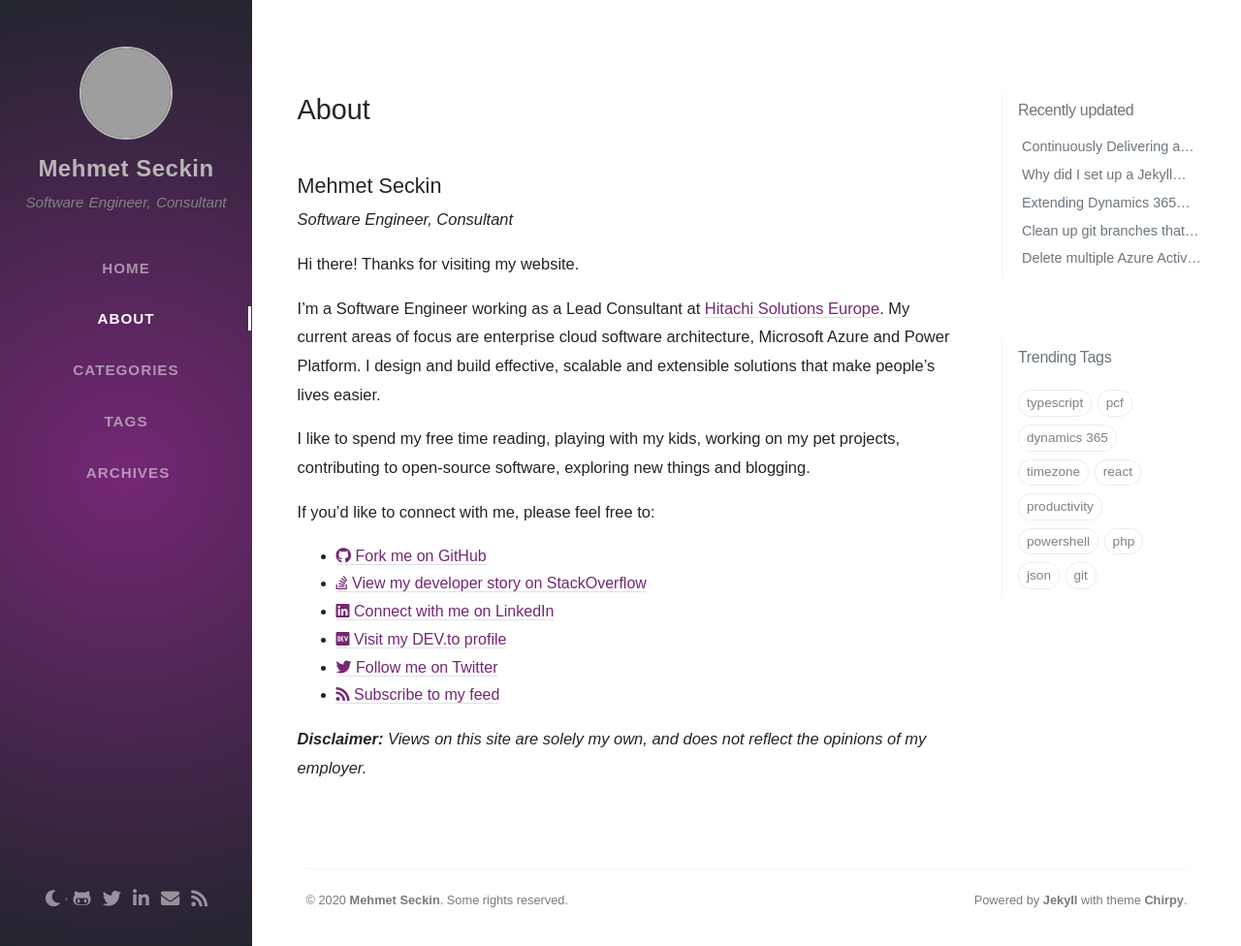
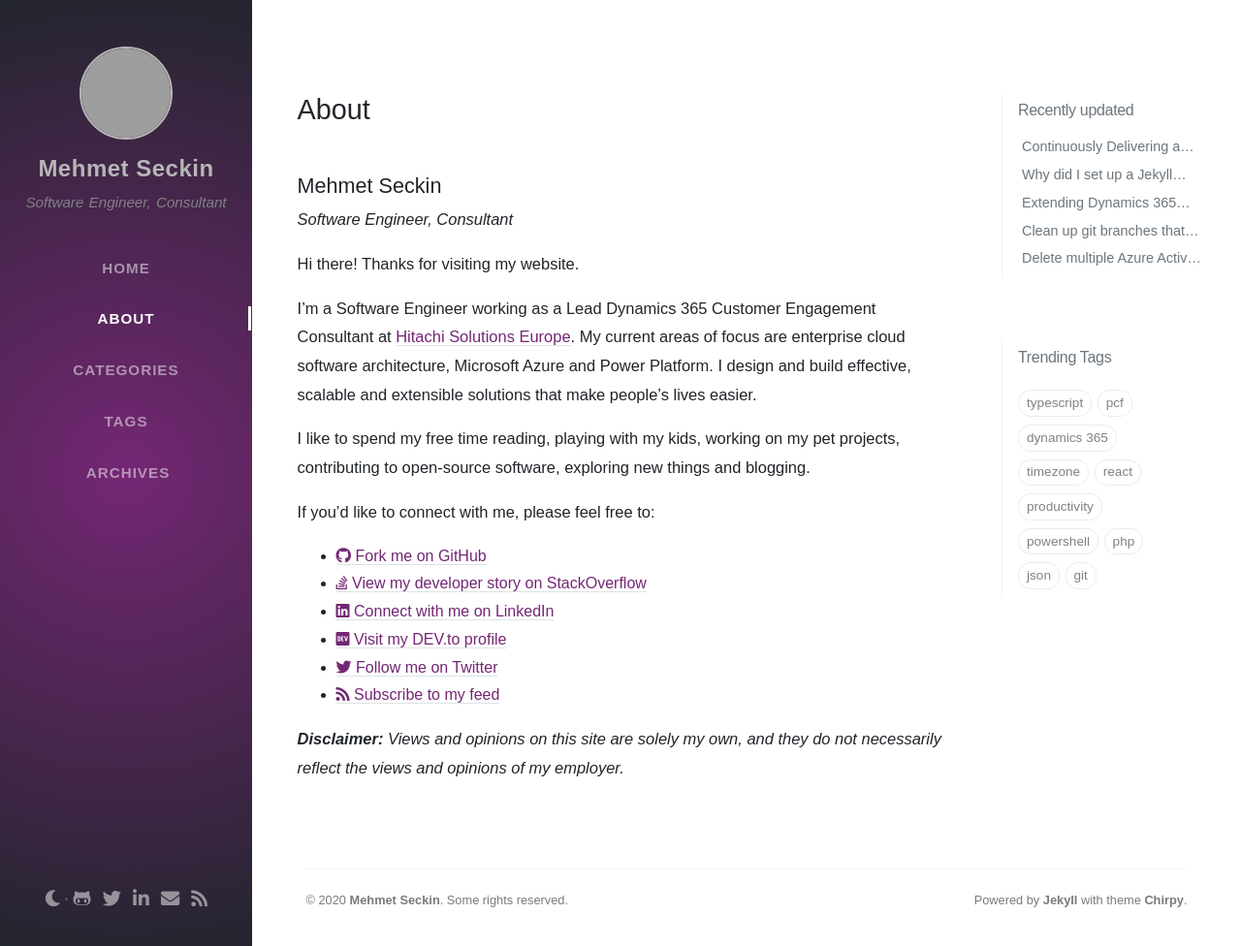
Before and after one commit to mehmetseckin/mehmetseckin.github.io, a Jekyll site: the page built from tabs/about.md, in a window 1280 px wide and 976 px high. Shown: the whole window at 97% size. Built offline with Jekyll 4.4.1, drawn with Linux system fonts in a browser that asks for light colours; nearby versions of some CDN libraries; some web fonts are replaced; comment, search, counter and statistics services are not loaded; grey boxes are pictures that could not be loaded.

Commit message:
Tweak about me

```diff
--- a/tabs/about.md
+++ b/tabs/about.md
@@ -13,7 +13,7 @@
 
 Hi there! Thanks for visiting my website.
 
-I'm a Software Engineer working as a Lead Consultant at [Hitachi Solutions Europe](https://www.hitachi-solutions.co.uk). My current areas of focus are enterprise cloud software architecture, Microsoft Azure and Power Platform. I design and build effective, scalable and extensible solutions that make people's lives easier.
+I'm a Software Engineer working as a Lead Dynamics 365 Customer Engagement Consultant at [Hitachi Solutions Europe](https://www.hitachi-solutions.co.uk). My current areas of focus are enterprise cloud software architecture, Microsoft Azure and Power Platform. I design and build effective, scalable and extensible solutions that make people's lives easier.
 
 I like to spend my free time reading, playing with my kids, working on my pet projects, contributing to open-source software, exploring new things and blogging.
 
@@ -26,4 +26,4 @@
 - <a href="https://twitter.com/_mehmetseckin"><i class="fab fa-twitter" title="Follow me on Twitter" aria-hidden="true"></i> Follow me on Twitter</a>
 - <a href="/feed.xml"><i class="fa fa-rss" title="Subscribe to my feed" aria-hidden="true"></i> Subscribe to my feed</a>
 
-_**Disclaimer:** Views on this site are solely my own, and does not reflect the opinions of my employer._
+_**Disclaimer:** Views and opinions on this site are solely my own, and they do not necessarily reflect the views and opinions of my employer._
```
